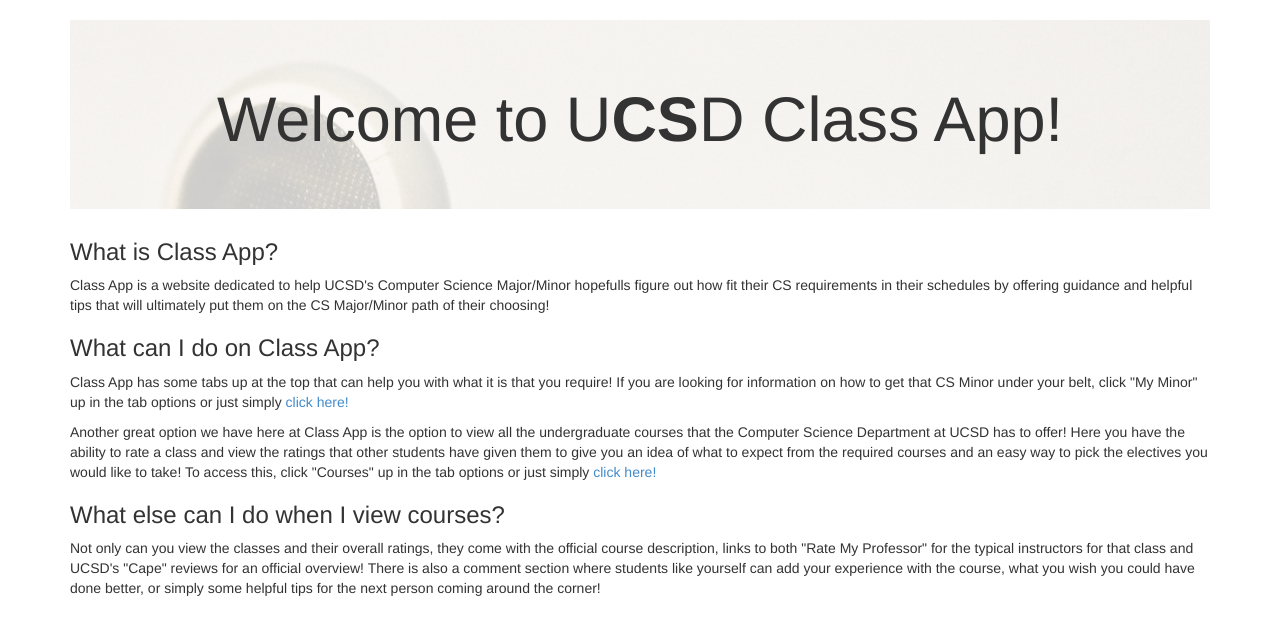
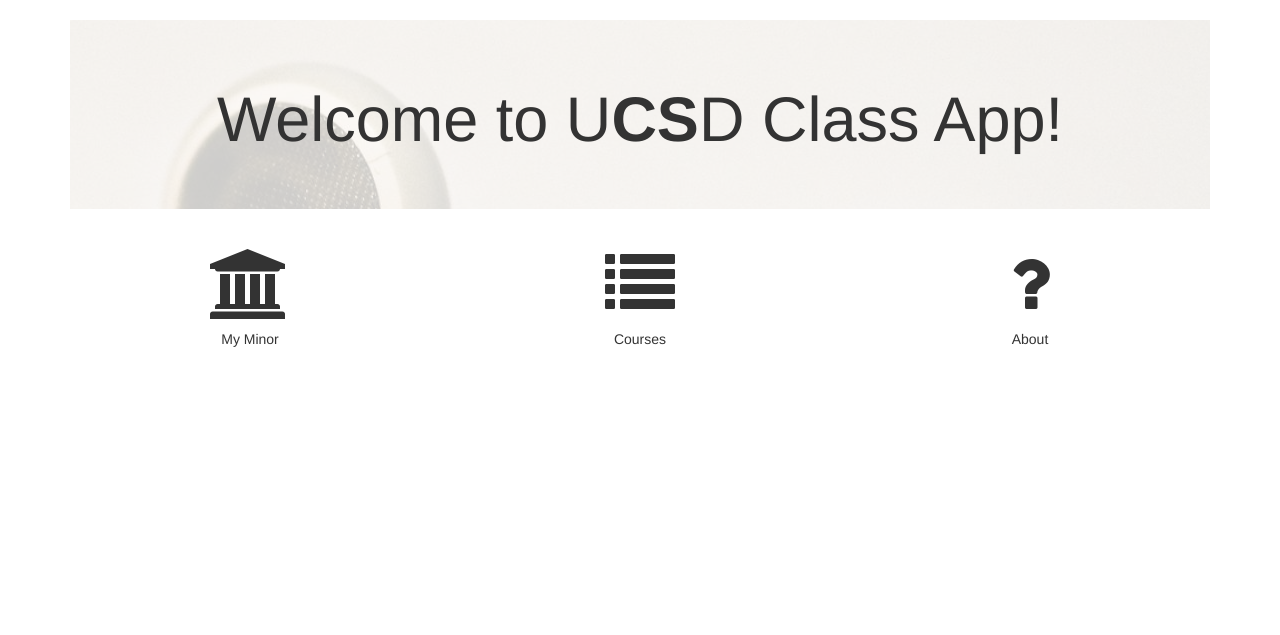
Before and after one commit to Chuyinzki/CSE170-FinalProject, a Node server app: template views/index.handlebars in a window 1280 px wide. Shown: the part 52-687 px from the top of the page. Run offline with Node 20, Linux system fonts and the light colour scheme; the template is opened without the code that fills it, so the values that code supplies are empty; some libraries are stand-ins or nearby versions.

Commit message:
final push for week6

```diff
--- a/public/css/introHCI.css
+++ b/public/css/introHCI.css
@@ -33,3 +33,7 @@
 .project a {
      text-align: center;
 }
+
+.navi {
+
+}
--- a/public/js/introHCI.js
+++ b/public/js/introHCI.js
@@ -11,3 +11,18 @@
 function initializePage() {
 	// add any functionality and listeners you want here
 }
+
+$('#courses-navi').click(function(e)
+{
+	window.location.href = "/courses";
+})
+
+$('#about-navi').click(function(e)
+{
+	window.location.href = "/about";
+})
+
+$('#minor-navi').click(function(e)
+{
+	window.location.href = "/minor";
+})
--- a/views/index.handlebars
+++ b/views/index.handlebars
@@ -8,6 +8,7 @@
 	<link href="css/bootstrap.min.css" rel="stylesheet">
 	<link href="css/bootstrap-theme.min.css" rel="stylesheet">
 	<link href="css/introHCI.css" rel="stylesheet">
+  <link rel="stylesheet" href="//maxcdn.bootstrapcdn.com/font-awesome/4.3.0/css/font-awesome.min.css">
 	<!-- this is a comment in HTML -->
 
     <!-- HTML5 Shim and Respond.js IE8 support of HTML5 elements and media queries -->
@@ -53,33 +54,37 @@
 			<!--<button id="testjs" class="btn btn-primary btn-lg">Test Javascript</button>-->
 		</div>
 
-    <div>
-      <h3><left>What is Class App?</left></h3>
-      <p>Class App is a website dedicated to help UCSD's Computer Science Major/Minor hopefulls
-        figure out how fit their CS requirements in their schedules by offering guidance and
-        helpful tips that will ultimately put them on the CS Major/Minor path of their choosing!</p>
+    <div class="row">
+      <div class="col-xs-4 navi" id="minor-navi">
+        <p>
+          <center><i class="fa fa-institution fa-5x"></i></center>
+        </p>
+        <p>
+          <center>My Minor</center>
+        </p>
+      </div>
+      <div class="col-xs-4 navi" id="courses-navi">
+        <p>
+          <center><i class="fa fa-list fa-5x"></i></center>
+        </p>
+        <p>
+          <center>Courses</center>
+        </p>
+      </div>
+      <div class="col-xs-4 navi" id="about-navi">
+        <p>
+          <center><i class="fa fa-question fa-5x"></i></center>
+        </p>
+        <p>
+          <center>About</center>
+        </p>
+      </div>
     </div>
 
-    <div>
-      <h3><left>What can I do on Class App?</left></h3>
-      <p>Class App has some tabs up at the top that can help you with what it is that you require!
-        If you are looking for information on how to get that CS Minor under your belt, click "My Minor"
-        up in the tab options or just simply <a href="/minor">click here!</a></p>
-
-        <p>Another great option we have here at Class App is the option to view all the undergraduate courses
-         that the Computer Science Department at UCSD has to offer! Here you have the ability to rate a class
-         and view the ratings that other students have given them to give you an idea of what to expect from
-         the required courses and an easy way to pick the electives you would like to take! To access this,
-         click "Courses" up in the tab options or just simply <a href="/courses">click here!</a></p>
-    </div>
-
-    <div>
-      <h3><left>What else can I do when I view courses?</left></h3>
-      <p>Not only can you view the classes and their overall ratings, they come with the official
-        course description, links to both "Rate My Professor" for the typical instructors for that
-        class and UCSD's "Cape" reviews for an official overview! There is also a comment section
-        where students like yourself can add your experience with the course, what you wish you could
-        have done better, or simply some helpful tips for the next person coming around the corner!</p>
+    <div class="row">
+      <div class="col-xs-4"></div>
+      <div class="col-xs-4"></div>
+      <div class="col-xs-4"></div>
     </div>
 
 
```
